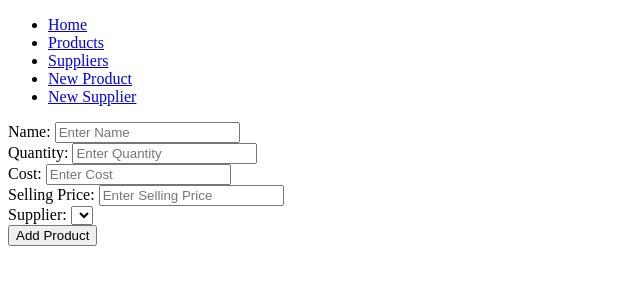
After one commit to Stuart-McCafferty/W5_Inventory_Mangement, a Flask app: page /products/new in a window 1280 px wide. The commit adds this page. Shown: the top 300 px of the page, without its empty margins (0-640 px from the left). Run offline with Flask 2, Linux system fonts and the light colour scheme; data that the repository does not hold is empty; some libraries are stand-ins or nearby versions.

```diff
--- a/app.py
+++ b/app.py
@@ -1,9 +1,10 @@
 from flask import Flask, render_template
 from controllers.products_controller import products_blueprint
-
+from controllers.suppliers_controller import suppliers_blueprint
 app = Flask(__name__)
 
 app.register_blueprint(products_blueprint)
+app.register_blueprint(suppliers_blueprint)
 
 
 @app.route('/')
--- a/console.py
+++ b/console.py
@@ -33,7 +33,7 @@ product_repository.save(product4)
 
 # TESTING
 
-result = supplier_repository.products(supplier1)
+result = product_repository.select_all()
 for supplier in result:
     print(supplier.__dict__)
 
--- a/controllers/products_controller.py
+++ b/controllers/products_controller.py
@@ -1,14 +1,54 @@
 from flask import Flask, render_template, Blueprint, request, redirect
-from repositories import product_repository
-from repositories import supplier_repository
+import repositories.product_repository as product_repository
+import repositories.supplier_repository as supplier_repository
 from models.product import Product
 from models.supplier import Supplier
 
-products_blueprint = Blueprint("tasks", __name__)
 
+products_blueprint = Blueprint("products", __name__)
+
+
+# INDEX GET'/tasks'
 @products_blueprint.route("/products")
 def products():
-    #GET the tasks from the DB
     products = product_repository.select_all()
-    #Pass the tasks to the template
     return render_template("products/index.html", all_products = products)
+
+# NEW
+# Get '/products/new'
+@products_blueprint.route("/products/new", methods=['GET'])
+def new_product():
+    suppliers = supplier_repository.select_all()
+    return render_template("products/new.html", all_suppliers = suppliers)
+
+
+# CREATE
+# POST '/products'
+@products_blueprint.route("/products",  methods=['POST'])
+def create_product():
+    name = request.form['name']
+    quantity     = request.form['quantity']
+    cost    = request.form['cost']
+    selling_price   = request.form['selling_price']
+    supplier_id = request.form['supplier_id']
+    supplier        = supplier_repository.select(supplier_id)
+    product        = Product(name, quantity, cost, selling_price, supplier)
+    product_repository.save(product)
+    return redirect('/products')
+
+# SHOW
+# GET '/products/<id>'
+@products_blueprint.route("/products/<id>")
+def show(id):
+    product = product_repository.select(id)
+    return render_template("products/show.html", product=product)
+
+
+# EDIT
+# GET '/products/<id>/edit'
+
+# UPDATE
+# PUT '/tasks/<id>
+
+# DELETE
+# DELETE '/tasks/<id>
--- a/repositories/supplier_repository.py
+++ b/repositories/supplier_repository.py
@@ -54,6 +54,7 @@ def update(supplier):
     values = [supplier.name, supplier.link, supplier.phone, supplier.id]
     run_sql(sql, values)
 
+# works
 def products(supplier):
     products = []
 
--- a/templates/base.html
+++ b/templates/base.html
@@ -6,7 +6,7 @@
   <meta http-equiv="X-UA-Compatible" content="ie=edge">
   <link rel="stylesheet" href="{{ url_for('static', filename='style.css') }}">
   <link rel="stylesheet" href="https://stackpath.bootstrapcdn.com/font-awesome/4.7.0/css/font-awesome.min.css" crossorigin="anonymous">
-  <title>My Task List</title>
+  <title>Inventory Manager </title>
 </head>
 <body>
   <header>
@@ -14,6 +14,10 @@
       <ul class="menu">
         <li><a href="/">Home</a></li>
         <li><a href="/products">Products</a></li>
+        <li><a href="/suppliers">Suppliers</a></li>
+        <li><a href="/products/new">New Product</a></li>
+        <li><a href="/suppliers/new">New Supplier</a></li>
+
       </ul>
     </nav>
   </header>
--- /dev/null
+++ b/templates/products/new.html
@@ -0,0 +1,30 @@
+{% extends 'base.html' %}
+{% block content %}
+<form action="/products" method="post">
+    <div>
+        <label for="name">Name:</label>
+        <input type="text" id="description" name="name" placeholder="Enter Name" required>
+    </div>
+    <div>
+        <label for="quantity">Quantity:</label>
+        <input type="number" id="quantity" name="quantity" placeholder="Enter Quantity" required>
+    </div>
+    <div>
+        <label for="cost">Cost:</label>
+        <input type="number" id="cost" name="cost" placeholder="Enter Cost" required>
+    </div>
+    <div>
+        <label for="selling_price">Selling Price:</label>
+        <input type="number" id="selling_price" name="selling_price" placeholder="Enter Selling Price" required>
+    </div>
+        <div>
+            <label for="supplier">Supplier:</label>
+            <select id="supplier" name="supplier_id">
+            {% for supplier in all_suppliers %}
+                <option value="{{ supplier.id }}">{{ supplier.name }}</option>
+            {% endfor %}
+            </select>
+        </div>
+    <button type="submit">Add Product</button>
+</form>
+{% endblock  %}
```
Also changed, not shown: controllers/suppliers_controller.py (added, +47 -0 lines), repositories/product_repository.py (+11 -0 lines), static/styles.css (deleted, +0 -83 lines), templates/products/index.html (+9 -3 lines), templates/products/show.html (added, +10 -0 lines), templates/suppliers/index.html (added, +13 -0 lines), templates/suppliers/new.html (added, +18 -0 lines), 1 other file.
